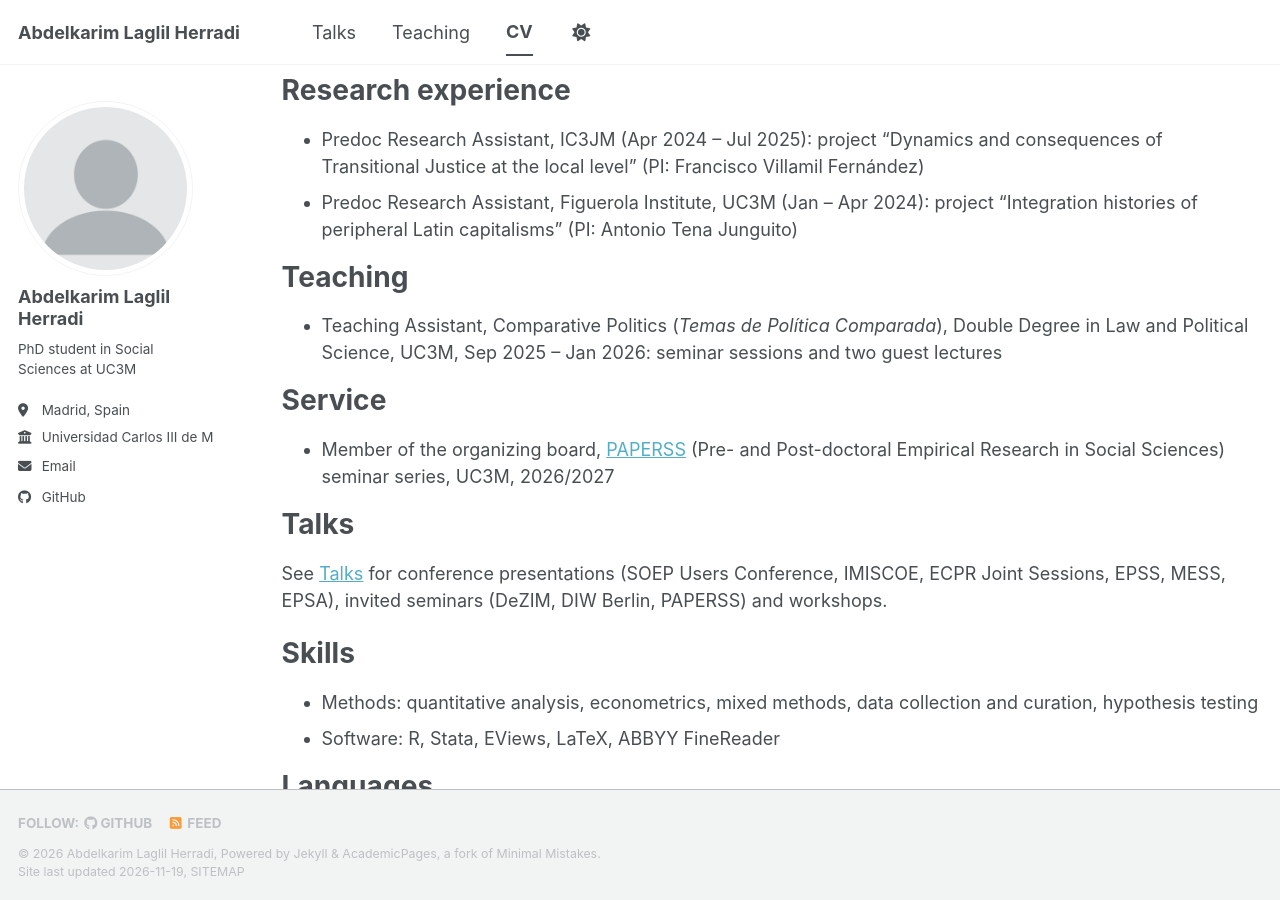
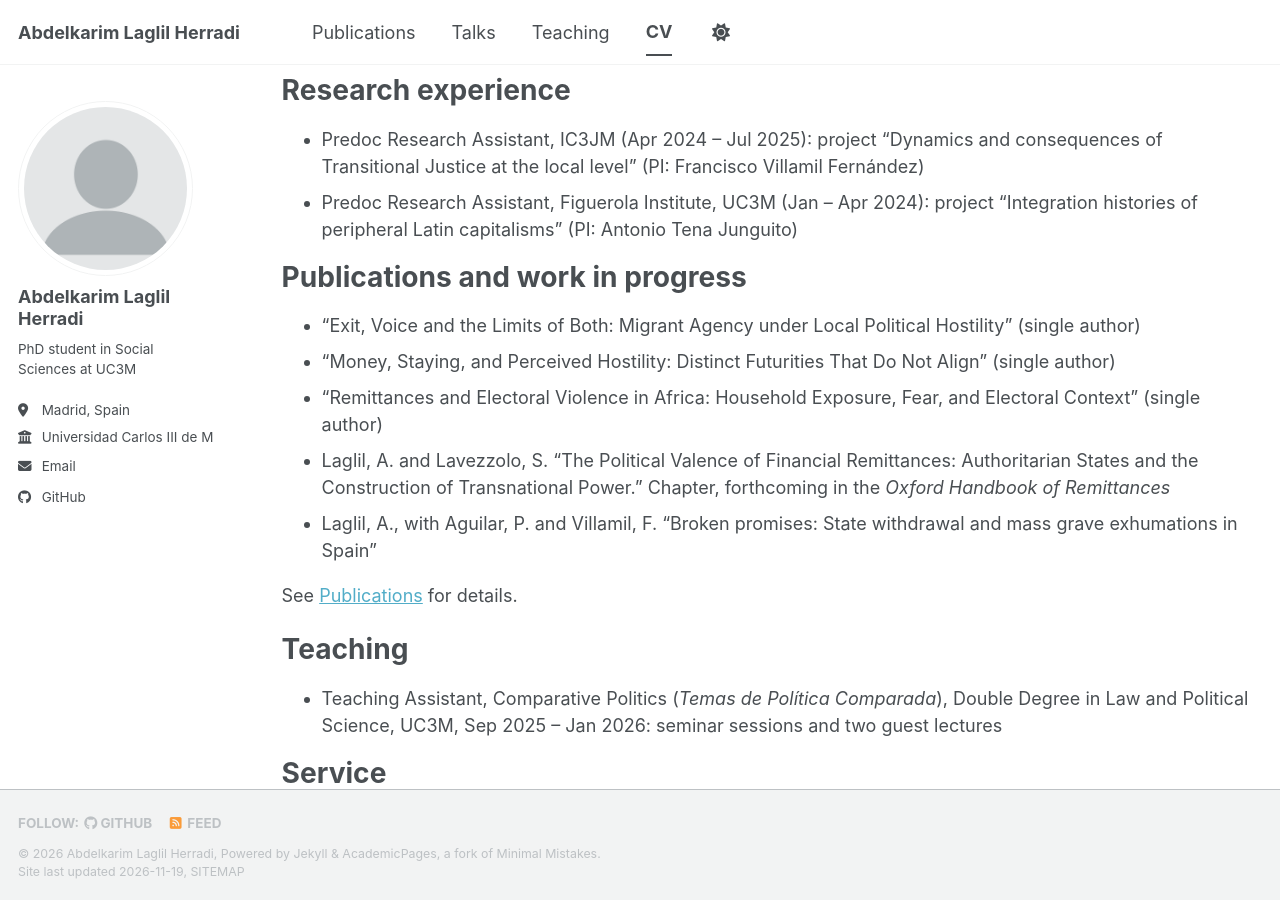
Before and after one commit to AbdelkarimLaglil/AbdelkarimLaglil.github.io, a Jekyll site: the page built from _pages/cv.md, in a window 1280 px wide and 900 px high, scrolled down 621 px. Built offline with Jekyll 4.4.1, drawn with Linux system fonts in a browser that asks for light colours; a script bundle is joined from its source files by our own code; a style sheet for code colours, icons or effects is not loaded.

Commit message:
Add publications page, MESS/EPSS links, update CV
Co-Authored-By: Claude Sonnet 5.5 <noreply@anthropic.com>
Claude-Session: https://claude.ai/code/session_017vH5ZQkLibWayVuG7moGCB

```diff
--- a/_data/navigation.yml
+++ b/_data/navigation.yml
@@ -5,6 +5,9 @@
 # prevent it from being included in the site.
 
 main:
+  - title: "Publications"
+    url: /publications/
+
   - title: "Talks"
     url: /talks/
 
--- a/_pages/cv.md
+++ b/_pages/cv.md
@@ -31,6 +31,16 @@ Research experience
 * Predoc Research Assistant, IC3JM (Apr 2024 – Jul 2025): project "Dynamics and consequences of Transitional Justice at the local level" (PI: Francisco Villamil Fernández)
 * Predoc Research Assistant, Figuerola Institute, UC3M (Jan – Apr 2024): project "Integration histories of peripheral Latin capitalisms" (PI: Antonio Tena Junguito)
 
+Publications and work in progress
+======
+* "Exit, Voice and the Limits of Both: Migrant Agency under Local Political Hostility" (single author)
+* "Money, Staying, and Perceived Hostility: Distinct Futurities That Do Not Align" (single author)
+* "Remittances and Electoral Violence in Africa: Household Exposure, Fear, and Electoral Context" (single author)
+* Laglil, A. and Lavezzolo, S. "The Political Valence of Financial Remittances: Authoritarian States and the Construction of Transnational Power." Chapter, forthcoming in the *Oxford Handbook of Remittances*
+* Laglil, A., with Aguilar, P. and Villamil, F. "Broken promises: State withdrawal and mass grave exhumations in Spain"
+
+See [Publications]({{ site.baseurl }}/publications/) for details.
+
 Teaching
 ======
 * Teaching Assistant, Comparative Politics (*Temas de Política Comparada*), Double Degree in Law and Political Science, UC3M, Sep 2025 – Jan 2026: seminar sessions and two guest lectures
```
Also changed, not shown: _pages/publications.html (deleted, +0 -33 lines), _pages/publications.md (added, +24 -0 lines), _pages/talks.md (+3 -3 lines).
